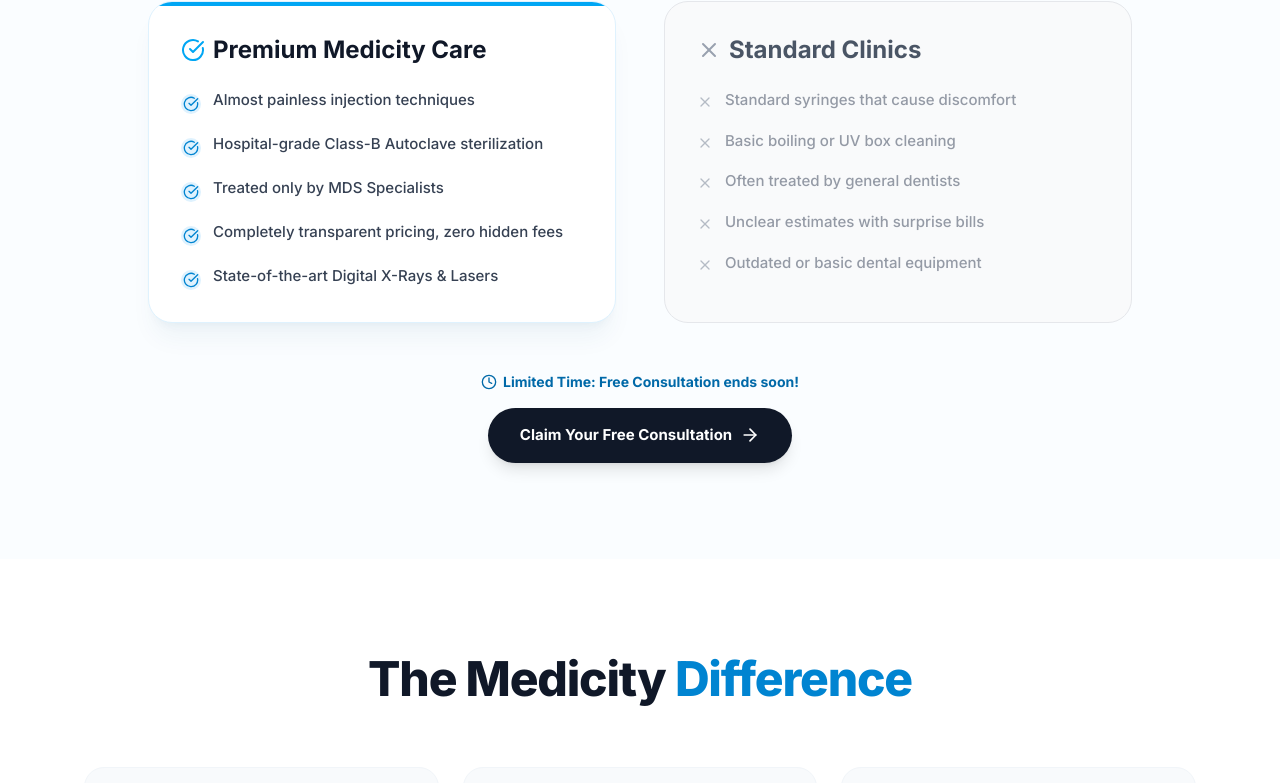
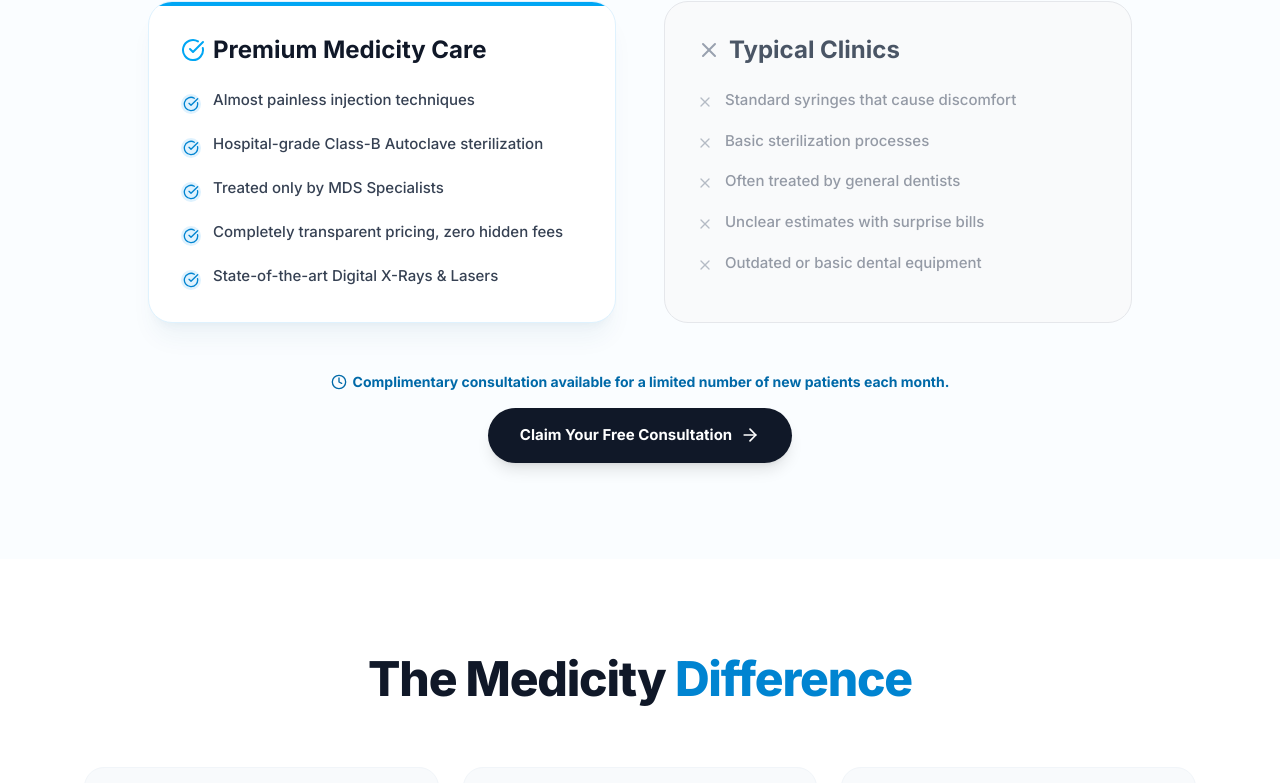
Before and after one commit to ShadySubh/mmdc, a Next.js app: page / in a window 1280 px wide. Shown: the part 1234-2017 px from the top of the page. Built offline with nearby package versions, Linux system fonts and the light colour scheme.

Commit message:
Refine copies: softer language and higher-value CTAs

```diff
--- a/app/page.tsx
+++ b/app/page.tsx
@@ -313,12 +313,12 @@
           {/* Them (Standard Clinics) */}
           <div className="bg-gray-50 rounded-[24px] border border-gray-200 p-6 sm:p-8 relative">
             <h3 className="text-2xl font-bold text-gray-600 mb-6 flex items-center gap-2">
-              <X className="text-gray-400 w-6 h-6" /> Standard Clinics
+              <X className="text-gray-400 w-6 h-6" /> Typical Clinics
             </h3>
             <ul className="space-y-5">
               {[
                 "Standard syringes that cause discomfort",
-                "Basic boiling or UV box cleaning",
+                "Basic sterilization processes",
                 "Often treated by general dentists",
                 "Unclear estimates with surprise bills",
                 "Outdated or basic dental equipment"
@@ -338,7 +338,7 @@
         <div className="mt-12 text-center flex flex-col items-center">
           <p className="text-sky-700 font-bold mb-4 text-[14px]">
             <Clock className="w-4 h-4 inline-block mr-1.5 align-text-bottom" />
-            Limited Time: Free Consultation ends soon!
+            Complimentary consultation available for a limited number of new patients each month.
           </p>
           <a
             href={BOOKING_LINK}
@@ -562,9 +562,13 @@
           <div className="flex flex-col sm:flex-row gap-4 justify-center mb-8">
             <a href={BOOKING_LINK} target="_blank" rel="noopener noreferrer" className="flex items-center justify-center gap-2 bg-sky-400 hover:bg-sky-300 text-sky-950 font-bold px-8 py-4 rounded-full text-[16px] active:scale-95 transition-all shadow-[0_8px_30px_rgb(56,189,248,0.2)]">
               <Calendar className="w-5 h-5" />
-              Book Free Consultation
+              Speak With a Specialist Today
             </a>
           </div>
+
+          <p className="text-sky-200/90 text-[14px] font-medium mb-6 -mt-3">
+            Trusted by Families Across Guwahati for 10+ Years
+          </p>
 
           <div className="text-center font-bold text-sky-200 mb-8 flex flex-col sm:flex-row items-center justify-center gap-2 text-[15px]">
             <div className="flex items-center gap-1">
```
